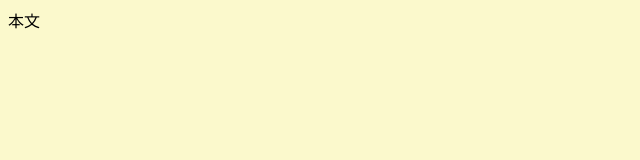
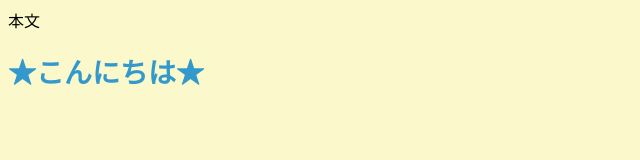
Before and after one commit to yukito1027/2016web1-4, a plain HTML site: page index.html in a window 1280 px wide. Shown: the whole page, without its empty margins (0-640 px from the left). Drawn offline with Linux system fonts and the light colour scheme.

Commit message:
Update index.html

```diff
--- a/index.html
+++ b/index.html
@@ -6,5 +6,7 @@
 </head>
 <body>
 本文
+<h1><span>★</span>こんにちは<span>★</span></h1>
+
 </body>
 </html>
```
